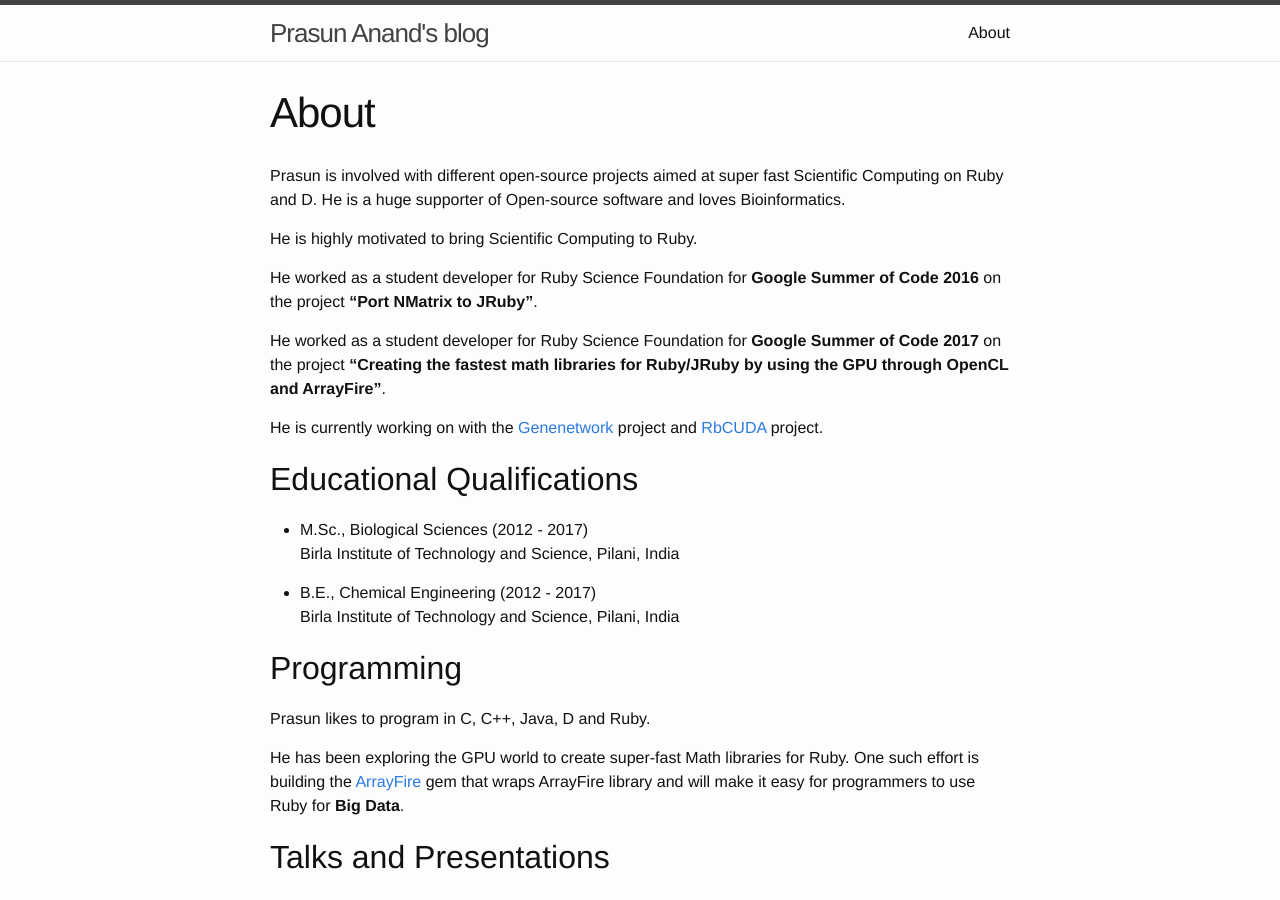
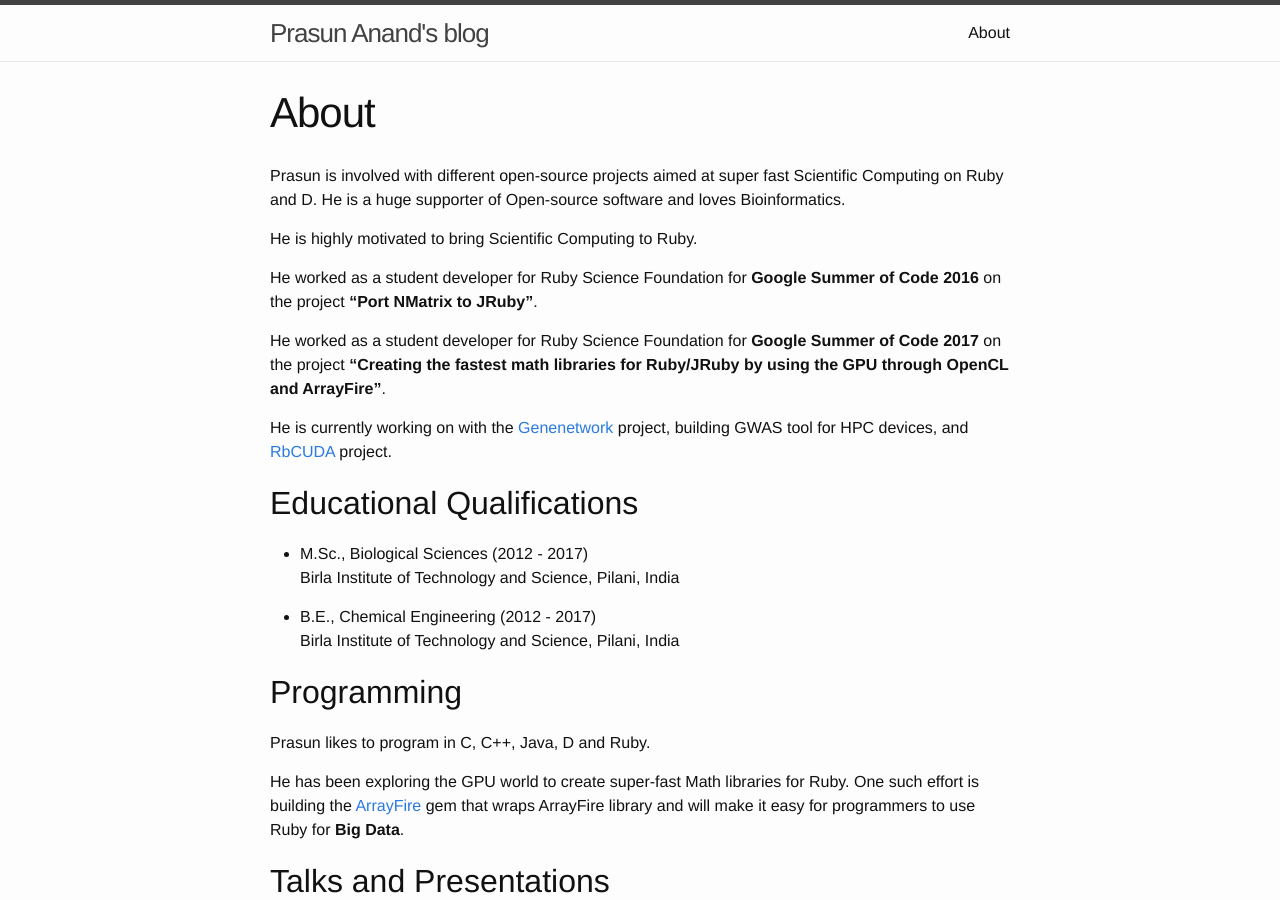
Before and after one commit to prasunanand/prasunanand.github.io, a Jekyll site: the page built from about.md, in a window 1280 px wide and 900 px high. Built offline with Jekyll 4.4.1, drawn with Linux system fonts in a browser that asks for light colours.

Commit message:
update about

```diff
--- a/about.md
+++ b/about.md
@@ -17,8 +17,8 @@
 **Google Summer of Code 2017** on the project **"Creating the fastest math libraries
 for Ruby/JRuby by using the GPU through OpenCL and ArrayFire"**.
 
-He is currently working on with the [Genenetwork](https://github.com/GENENETWORK) project
-and [RbCUDA](https://github.com/prasunanand/rbcuda) project.
+He is currently working on with the [Genenetwork](https://github.com/GENENETWORK) project, building
+GWAS tool for HPC devices, and [RbCUDA](https://github.com/prasunanand/rbcuda) project.
 
 ## Educational Qualifications
 
@@ -57,9 +57,9 @@
 
 # Awards and Achievements
 1. Ruby Association Travel Grant 2017
-2. Ruby Grant 2017
-3. Google Summer of Code 2017
-4. Google Summer of Code 2016
+2. [Ruby Grant 2017](http://www.ruby.or.jp/en/news/20171206)
+3. [Google Summer of Code 2017](https://summerofcode.withgoogle.com/archive/2017/projects/5200694831218688/)
+4. [Google Summer of Code 2016](https://summerofcode.withgoogle.com/archive/2016/projects/4640058522992640/)
 
 ## Projects
 
```
